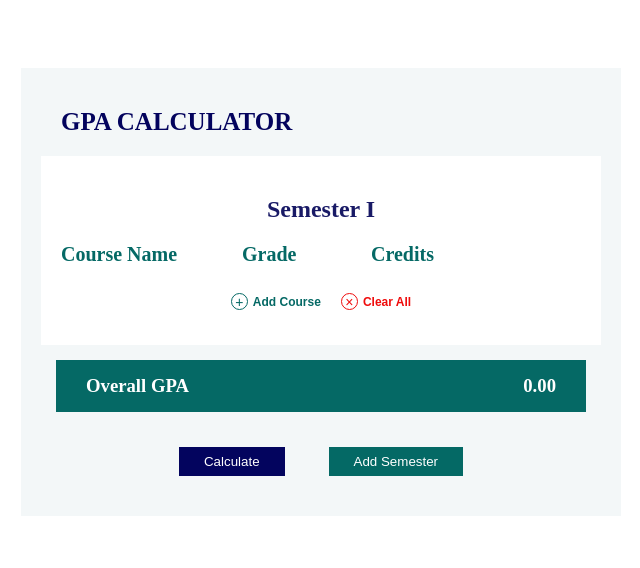
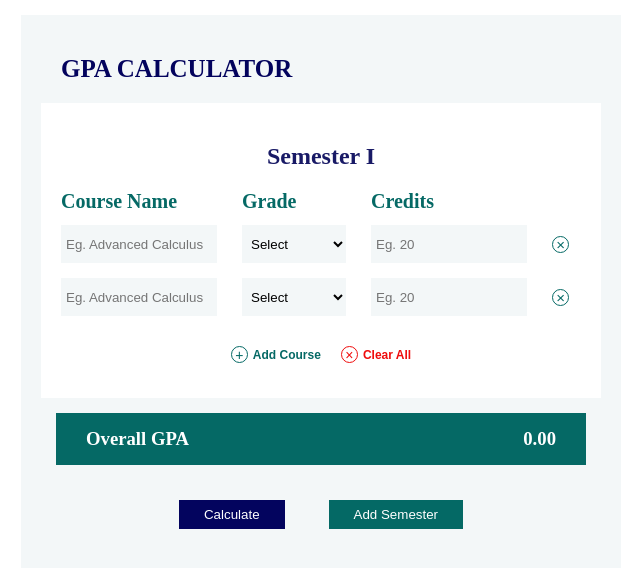
Before and after one commit to devBayo/Gp-Calc, a plain HTML site: page index.html in a window 1280 px wide. Shown: the part 108-676 px from the top of the page, without its empty margins (319-959 px from the left). Drawn offline with Linux system fonts and the light colour scheme.

Commit message:
feat: added default fields

```diff
--- a/index.html
+++ b/index.html
@@ -17,7 +17,36 @@
           <p>Grade</p>
           <p>Credits</p>
         </div>
-        <div class="inp-group"></div>
+        <div class="inp-group">
+          <div class="flex">
+            <input type="text" placeholder="Eg. Advanced Calculus" />
+            <select class="grade">
+              <option value="">Select</option>
+              <option value="A">A</option>
+              <option value="B">B</option>
+              <option value="C">C</option>
+              <option value="D">D</option>
+              <option value="E">E</option>
+              <option value="F">F</option>
+            </select>
+            <input type="number" class="score" placeholder="Eg. 20" />
+            <button type="button" class="delete">&times;</button>
+          </div>
+          <div class="flex">
+            <input type="text" placeholder="Eg. Advanced Calculus" />
+            <select class="grade">
+              <option value="">Select</option>
+              <option value="A">A</option>
+              <option value="B">B</option>
+              <option value="C">C</option>
+              <option value="D">D</option>
+              <option value="E">E</option>
+              <option value="F">F</option>
+            </select>
+            <input type="number" class="score" placeholder="Eg. 20" />
+            <button type="button" class="delete">&times;</button>
+          </div>
+        </div>
         <div class="btn-4">
           <button class="add-course">
             <span class="add">&plus;</span>
@@ -31,10 +60,10 @@
       </div>
       <div class="overall">
         <h3>Overall GPA</h3>
-        <h3>0.00</h3>
+        <h3 class="gpa-value">0.00</h3>
       </div>
       <div class="btn-3">
-        <button class="btn-l">Calculate</button>
+        <button class="btn-l btn-calculate">Calculate</button>
         <button class="btn-2">Add Semester</button>
       </div>
     </div>
```
